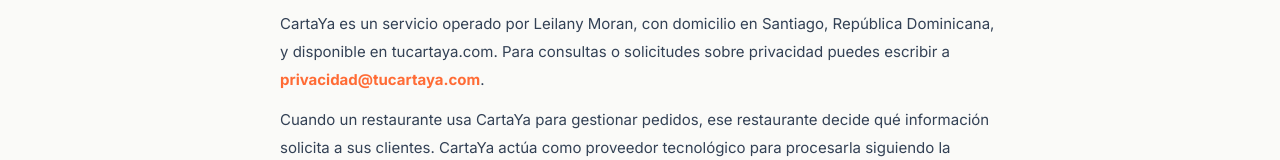
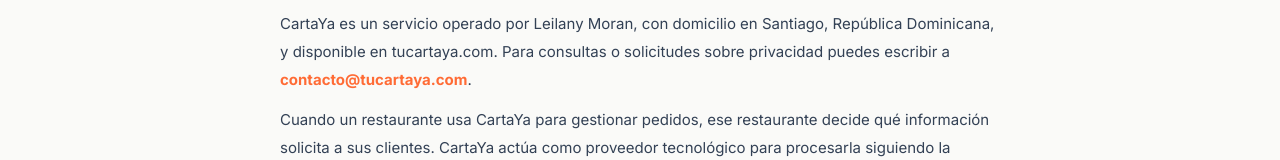
Before and after one commit to leilameca/CartaYa, a Next.js app: page /privacidad in a window 1280 px wide. Shown: the part 588-748 px from the top of the page. Built offline with nearby package versions, Linux system fonts and the light colour scheme.

Commit message:
Use public contact email for privacy

```diff
--- a/src/app/privacidad/page.tsx
+++ b/src/app/privacidad/page.tsx
@@ -5,7 +5,7 @@
 
 export default function PrivacyPage() {
   return <LegalShell eyebrow="Privacidad" title="Tus datos deben tener un propósito claro." description="Esta política explica qué información procesa CartaYa, por qué la necesita y qué opciones tienen restaurantes, empleados y clientes.">
-    <section><h2>1. Quién trata la información</h2><p>CartaYa es un servicio operado por Leilany Moran, con domicilio en Santiago, República Dominicana, y disponible en tucartaya.com. Para consultas o solicitudes sobre privacidad puedes escribir a <a href="mailto:privacidad@tucartaya.com">privacidad@tucartaya.com</a>.</p><p>Cuando un restaurante usa CartaYa para gestionar pedidos, ese restaurante decide qué información solicita a sus clientes. CartaYa actúa como proveedor tecnológico para procesarla siguiendo la configuración del restaurante.</p></section>
+    <section><h2>1. Quién trata la información</h2><p>CartaYa es un servicio operado por Leilany Moran, con domicilio en Santiago, República Dominicana, y disponible en tucartaya.com. Para consultas o solicitudes sobre privacidad puedes escribir a <a href="mailto:contacto@tucartaya.com">contacto@tucartaya.com</a>.</p><p>Cuando un restaurante usa CartaYa para gestionar pedidos, ese restaurante decide qué información solicita a sus clientes. CartaYa actúa como proveedor tecnológico para procesarla siguiendo la configuración del restaurante.</p></section>
     <section><h2>2. Información que procesamos</h2><ul><li>Datos de cuenta del propietario: nombre, correo, teléfono, restaurante y credenciales administradas mediante Supabase Auth.</li><li>Datos operativos: menú, precios, mesas, pedidos, notas, estados, usuarios del equipo y solicitudes de asistencia.</li><li>Datos del cliente final: nombre opcional, mesa, pedido y notas que escriba voluntariamente.</li><li>Datos técnicos y de seguridad: dirección IP, navegador, registros de errores, intentos de acceso y suscripciones a notificaciones.</li></ul></section>
     <section><h2>3. Para qué usamos los datos</h2><ul><li>Prestar el servicio, autenticar cuentas y mostrar la información del restaurante correcto.</li><li>Enviar pedidos, avisos operativos y notificaciones solicitadas.</li><li>Prevenir fraude, automatización abusiva, accesos no autorizados y fallos técnicos.</li><li>Atender soporte, solicitudes de plan y obligaciones legales aplicables.</li><li>Mejorar estabilidad y experiencia usando información agregada o desidentificada.</li></ul></section>
     <section><h2>4. Proveedores tecnológicos</h2><p>Usamos proveedores que procesan información necesaria para operar CartaYa: Supabase para autenticación y base de datos, Vercel para alojamiento, Cloudflare R2 para imágenes y Web Push para notificaciones. Cuando Turnstile esté activo, Cloudflare procesará señales técnicas estrictamente necesarias para distinguir personas de bots.</p></section>
```
